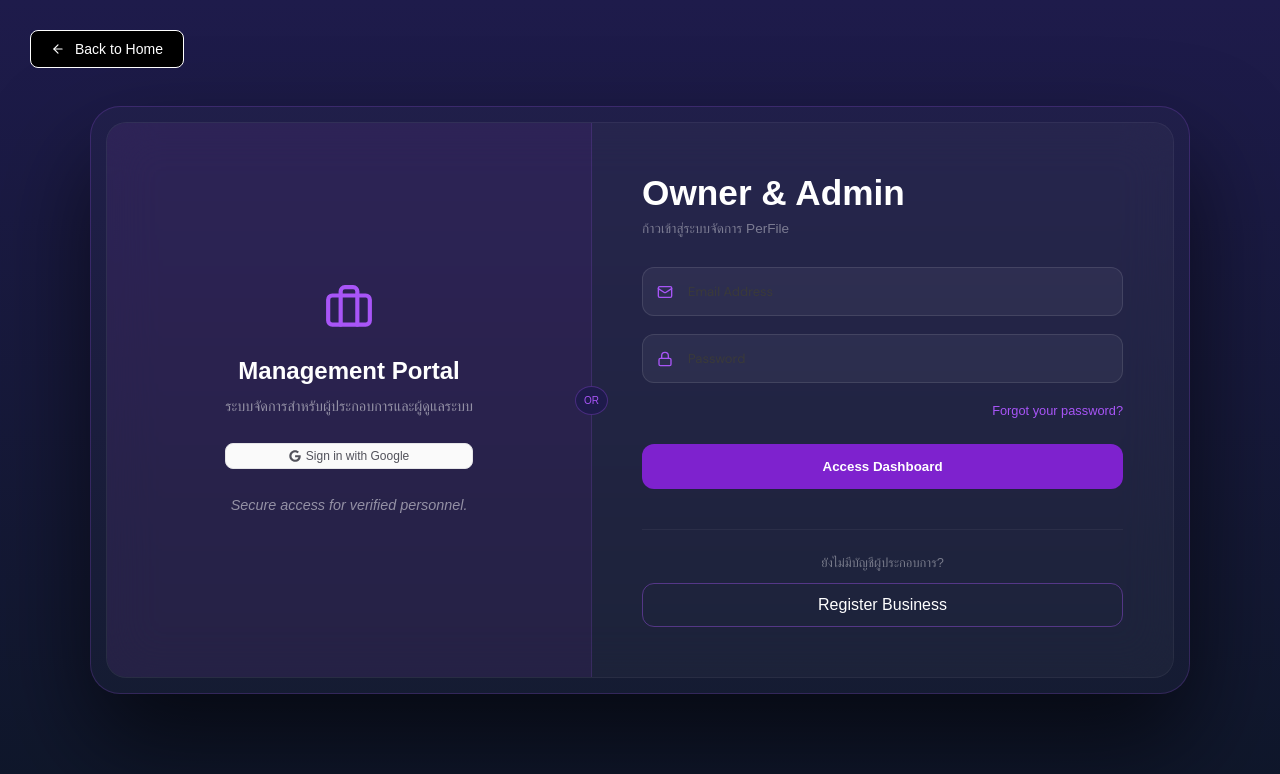
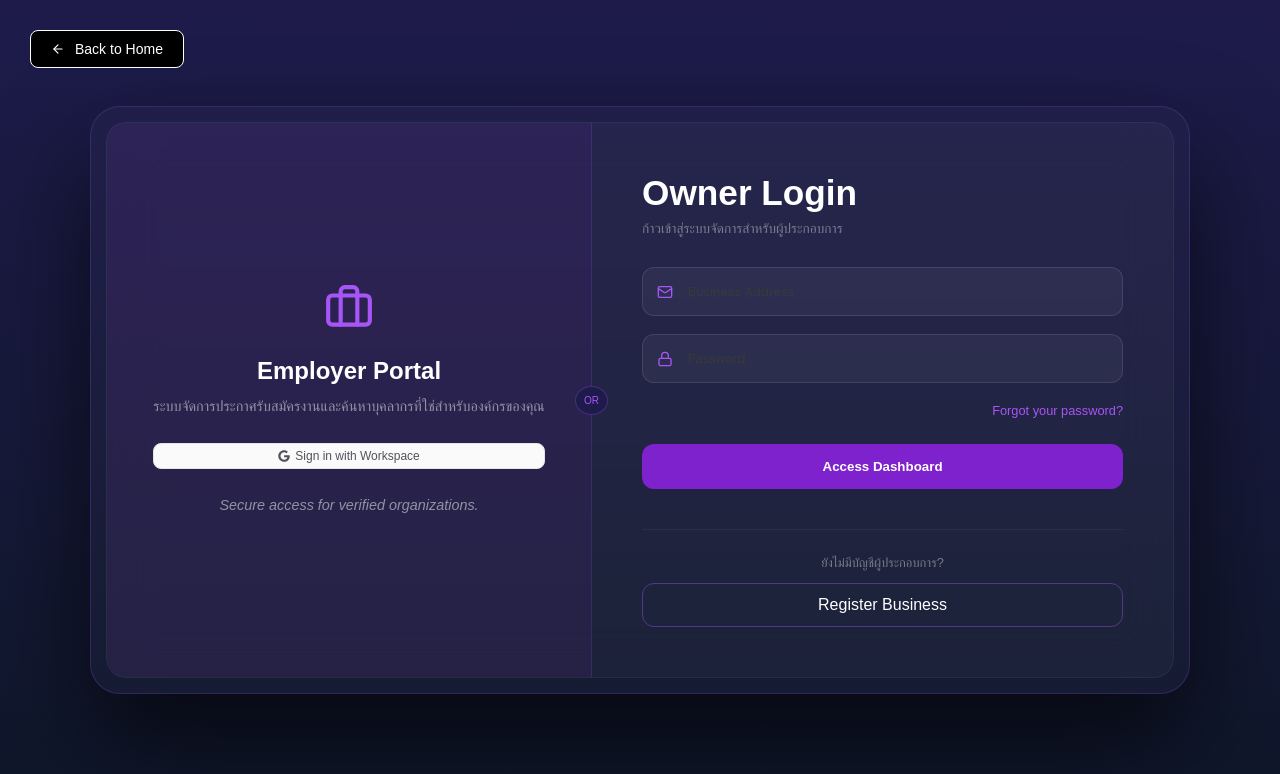
Before and after one commit to ptnsin/PerFile, a React (Vite) app in the folder frontend/: page /hr-login in a window 1280 px wide. Shown: the top 774 px of the page. Built offline with nearby package versions, Linux system fonts and the light colour scheme; a web font is replaced by a local one.

Commit message:
เอไอหัวขวดแก้ของกู

```diff
--- a/frontend/src/pages/hrLogin.jsx
+++ b/frontend/src/pages/hrLogin.jsx
@@ -112,19 +112,19 @@ export default function HrLogin() {
           <div className="hr-side-left">
             <div className="hr-info-content">
               <LuBriefcase size={50} color="#a855f7" />
-              {/* เปลี่ยนหัวข้อให้ดูเป็นกลางขึ้นเล็กน้อย */}
-              <h3>Management Portal</h3>
-              <p>ระบบจัดการสำหรับผู้ประกอบการและผู้ดูแลระบบ</p>
+
+              <h3>Employer Portal</h3>
+              <p>ระบบจัดการประกาศรับสมัครงานและค้นหาบุคลากรที่ใช่สำหรับองค์กรของคุณ</p>
 
               <div className="hr-social-gap">
                 <button
                   className="hr-social-btn"
                   onClick={() => handleSocialLogin('google')}
                 >
-                  <FaGoogle /> Sign in with Google
+                  <FaGoogle /> Sign in with Workspace
                 </button>
               </div>
-              <p className="hr-helper-text">Secure access for verified personnel.</p>
+              <p className="hr-helper-text">Secure access for verified organizations.</p>
             </div>
           </div>
 
@@ -135,8 +135,8 @@ export default function HrLogin() {
           <div className="hr-side-right">
             <div className="hr-form-container">
               <div className="hr-header">
-                <h1>Owner & Admin</h1>
-                <p>ก้าวเข้าสู่ระบบจัดการ PerFile</p>
+                <h1>Owner Login</h1>
+                <p>ก้าวเข้าสู่ระบบจัดการสำหรับผู้ประกอบการ</p>
               </div>
 
               <form className="hr-login-form" onSubmit={handleLogin}>
@@ -144,7 +144,7 @@ export default function HrLogin() {
                   <LuMail className="hr-icon" />
                   <input
                     type="email"
-                    placeholder="Email Address"
+                    placeholder="Business Address"
                     value={email}
                     onChange={(e) => setEmail(e.target.value)}
                     required
```
Also changed, not shown: 1 other file (tests, documents, lock files or other folders).
